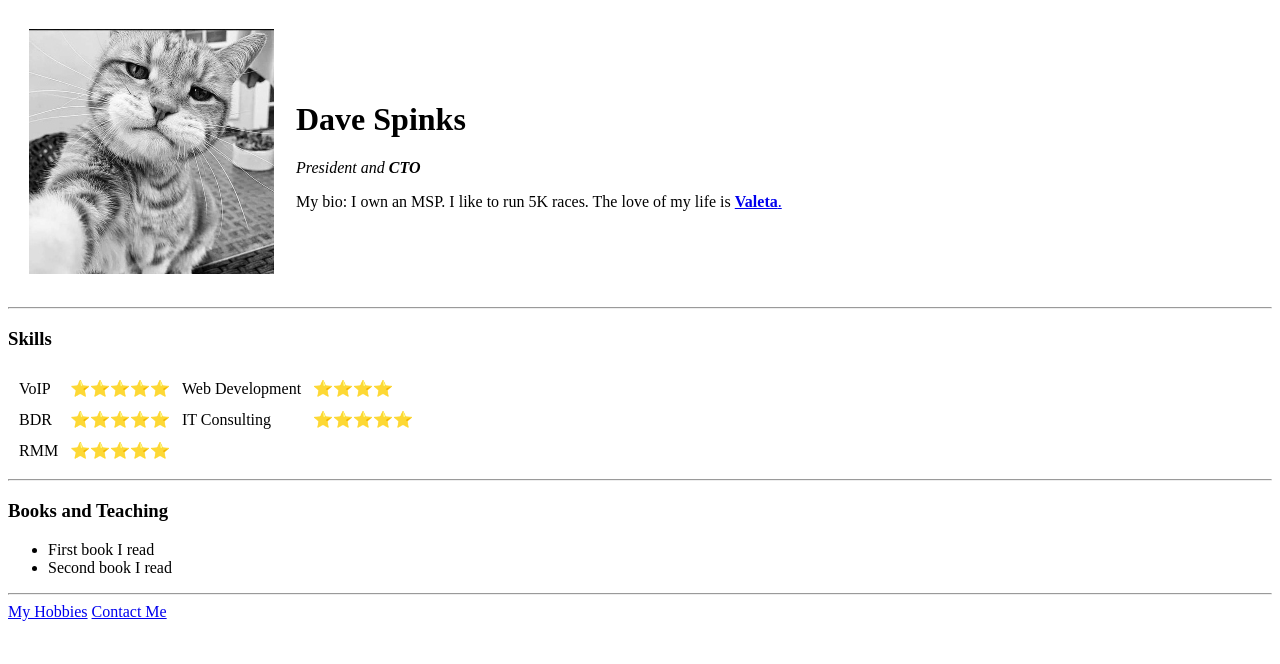
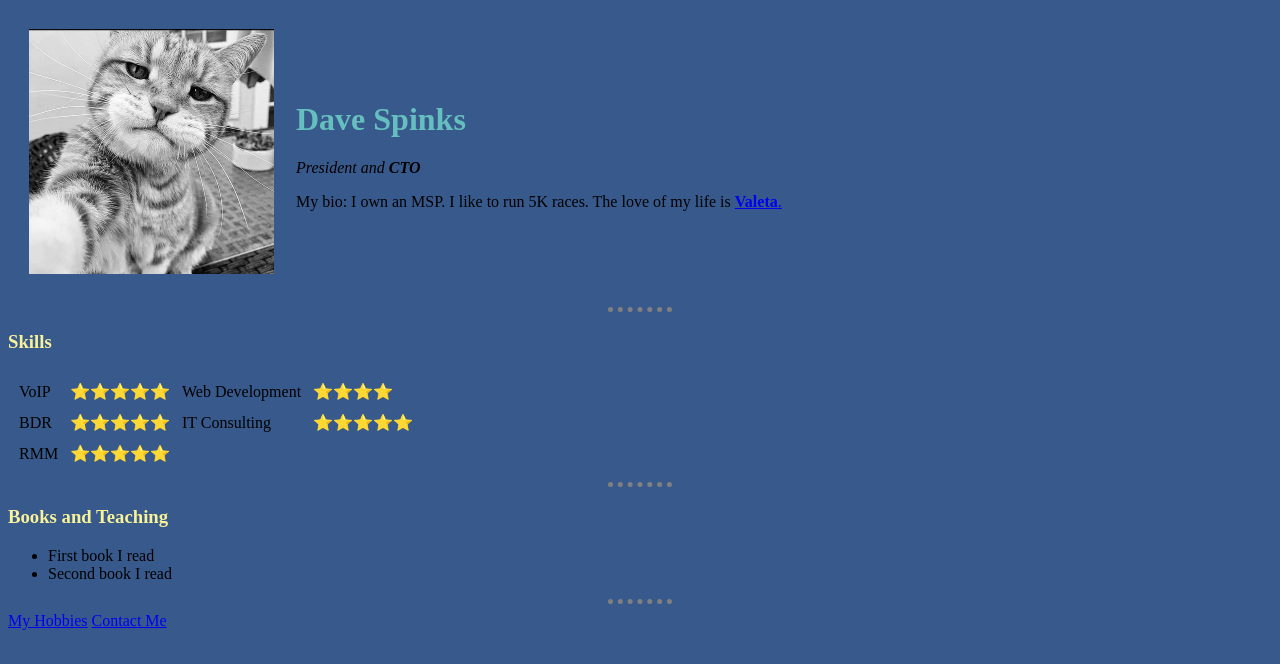
Before and after one commit to SuperDave13/WebDev, a plain HTML site: page index.html in a window 1280 px wide. Drawn offline with Linux system fonts and the light colour scheme.

Commit message:
Add files via upload

```diff
--- /dev/null
+++ b/css/styles.css
@@ -0,0 +1,21 @@
+        body {
+            background-color: #38598b;
+        }
+
+        hr {
+
+
+            border-style: none;
+            border-top-style: dotted;
+            border-color: grey;
+            border-width: 5px;
+            width: 5%;
+        }
+
+        h1 {
+            color: #66BFBF;
+        }
+
+        h3 {
+            color: #f8f398;
+        }
--- a/index.html
+++ b/index.html
@@ -4,9 +4,38 @@
 
     <title>💚Dave's Personal Website</title> <!--The title will display on tab as
     well as be used if a bookmark is saved-->
+
+ <!--Below is an example of creating an internal css style so that if you have many elements like horizontal
+rule (hr) you can style all of them on a single html page.  If you want accross entire website and every
+page then you will create a folder and file css/styles.css to house the <style> below. Note the .css tells
+the browser what to expect.-->
+    <!--<style>
+
+        body {
+            background-color: #38598b;
+        }
+
+        hr {
+
+
+            border-style: none;
+            border-top-style: dotted;
+            border-color: grey;
+            border-width: 5px;
+            width: 5%;
+        }
+
+    </style>
+-->
+    <link rel="stylesheet" href="css/styles.css"> <!--This is a link back to the styles.css file so the
+    browser knows to go to that page to get all of the global or external styles for every html page.-->
+
 </head>
 <body> <!--Below will display image that is stored locally with index.html, can
 also have subfolders or a link to an image from the internet-->
+
+<!--If I wanted to change the background color of the index.html page I could use an inline css to the body
+element such as <body background-color: #38598b;>-->
 
     <table cellspacing="20"><!--Insert a table element or tag-->
         <tr><!--Table Row and below is Table Data. Table data is the cell of the row therefore creating
```
Also changed, not shown: contact.html (+2 -0 lines), hobbies.html (+2 -0 lines).
